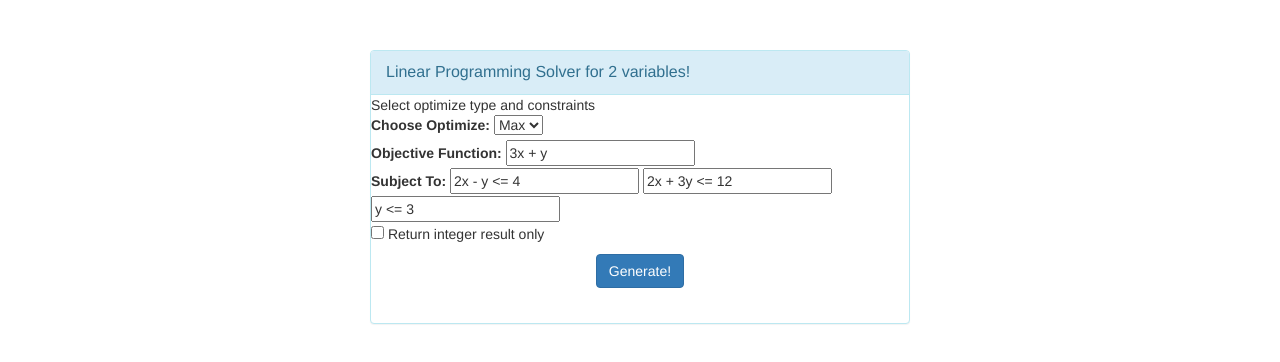
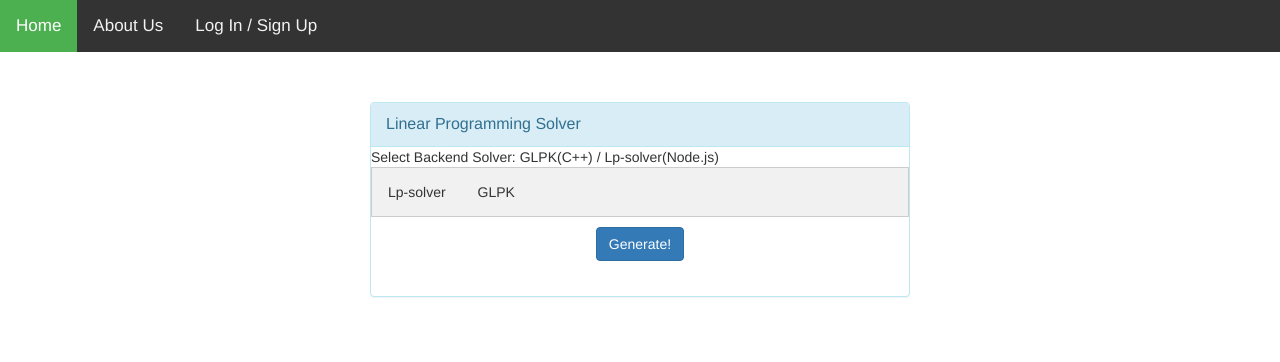
Before and after one commit to maddoxyuan1202/LinearProgram_Solver, a website: page frontend/public/index.html in a window 1280 px wide. Drawn offline with nearby package versions, Linux system fonts and the light colour scheme.

Commit message:
update html

```diff
--- a/frontend/public/index.html
+++ b/frontend/public/index.html
@@ -16,9 +16,14 @@
 
     <!-- Loading axios library necessary for making HTTP GET requests -->
     <script src="https://unpkg.com/axios/dist/axios.min.js"></script>
-    <title>Random Generator</title>
+    <title>Linear Programming Solver</title>
   </head>
   <body>
+    <div class="topnav">
+      <a class="active" href="#home">Home</a>
+      <a href="#about">About Us</a>
+      <a href="#login">Log In / Sign Up</a>
+    </div>
     <div class="container">
       <div
         id="loginbox"
@@ -28,27 +33,16 @@
         <div class="panel panel-info">
           <div class="panel-heading">
             <div class="panel-title">
-              Linear Programming Solver for 2 variables!
+              Linear Programming Solver
             </div>
           </div>
+          <span>Select Backend Solver: GLPK(C++) / Lp-solver(Node.js) </span>
+          <div class="tab">
+            <button class="tablinks" onclick="openLP(event, 'Lp-solver')">Lp-solver</button>
+            <button class="tablinks" onclick="openLP(event, 'GLPK')">GLPK</button>
+          </div>
+            <div id="Lp-solver" class="tabcontent">
 
-          <div>
-            <div>
-              <span>Select optimize type and constraints</span>
-              <!-- <div>
-                <input
-                  type="number"
-                  name="min_value"
-                  id="min_value"
-                  placeholder="min value"
-                />
-                <input
-                  type="number"
-                  name="max_value"
-                  id="max_value"
-                  placeholder="max value"
-                />
-              </div> -->
               <div>
                 <label for="optimize">Choose Optimize:</label>
                 <select id="optimize">
@@ -56,6 +50,16 @@
                   <option value="min">Min</option>
                 </select>
               </div>
+              <div>
+                <label for="varibales">Variables (split by a sapce)</label>
+                <input
+                  type="text"
+                  name="varibales"
+                  id="varibales"
+                  placeholder="put variables"
+                />
+              </div>
+
               <div>
                 <label for="objective_func">Objective Function:</label>
                 <input
@@ -66,7 +70,7 @@
                 />
               </div>
               <div>
-                <label for="subject_to_1">Subject To: </label>
+                <label for="subject_to_1">Subject To: (if you don't use less constraints, keep it plain) </label><br>
                 <input
                   type="text"
                   name="subject_to_1"
@@ -79,7 +83,7 @@
                   name="subject_to_2"
                   id="subject_to_2"
                   placeholder="constraint 2"
-                />
+                /><br>
 
                 <input
                   type="text"
@@ -87,6 +91,13 @@
                   id="subject_to_3"
                   placeholder="constraint 3"
                 />
+
+                <input
+                  type="text"
+                  name="subject_to_4"
+                  id="subject_to_4"
+                  placeholder="constraint 4"
+                /><br>
               </div>
               <div>
                 <input
@@ -98,6 +109,18 @@
                 <span>Return integer result only</span>
               </div>
             </div>
+
+            <div id="GLPK" class="tabcontent">
+
+              <div>
+                <label for="input_glpk">Mathprog:</label><br>
+                <textarea id="input_glpk" rows="10" cols="60">
+                </textarea>
+
+              </div>
+
+            </div>
+
             <div class="text-center padding-y-sm btn-lg btn-block">
               <input
                 type="submit"
@@ -115,7 +138,6 @@
               <!-- ** show random value here. We modify the text in this span through javascript! ** -->
               <span id="result_by_lp_solver"></span>
             </div>
-          </div>
         </div>
       </div>
     </div>
--- a/frontend/public/script.js
+++ b/frontend/public/script.js
@@ -1,3 +1,29 @@
+function openLP(evt, choose_solver) {
+  // Declare all variables
+  let i, tabcontent, tablinks;
+
+  // Get all elements with class="tabcontent" and hide them
+  tabcontent = document.getElementsByClassName("tabcontent");
+  for (i = 0; i < tabcontent.length; i++) {
+    tabcontent[i].style.display = "none";
+  }
+
+  // Get all elements with class="tablinks" and remove the class "active"
+  tablinks = document.getElementsByClassName("tablinks");
+  for (i = 0; i < tablinks.length; i++) {
+    tablinks[i].className = tablinks[i].className.replace(" active", "");
+  }
+
+  // Show the current tab, and add an "active" class to the button that opened the tab
+  document.getElementById(choose_solver).style.display = "block";
+  evt.currentTarget.className += " active";
+}
+
+let re=new RegExp('a','i'); //忽略大小写
+let re1 = /a/g;
+let str = 'asdf 3da 232 32';
+console.log(str.replace(re1, '0'));
+
 /**
  * Set the initial values of linear programming functions
  */
@@ -6,6 +32,7 @@ function initialize() {
   document.getElementById("subject_to_1").value = "2x - y <= 4";
   document.getElementById("subject_to_2").value = "2x + 3y <= 12";
   document.getElementById("subject_to_3").value = "y <= 3";
+  document.getElementById("varibales").value = "x y";
 
   let loader = document.getElementById("loader");
   loader.style.display = "none";
--- a/frontend/public/style.css
+++ b/frontend/public/style.css
@@ -7,6 +7,71 @@
   animation: spin 2s linear infinite;
 }
 
+/* Add a black background color to the top navigation */
+.topnav {
+  background-color: #333;
+  overflow: hidden;
+}
+
+/* Style the links inside the navigation bar */
+.topnav a {
+  float: left;
+  color: #f2f2f2;
+  text-align: center;
+  padding: 14px 16px;
+  text-decoration: none;
+  font-size: 17px;
+}
+
+/* Change the color of links on hover */
+.topnav a:hover {
+  background-color: #ddd;
+  color: black;
+}
+
+/* Add a color to the active/current link */
+.topnav a.active {
+  background-color: #4CAF50;
+  color: white;
+}
+
+
+/* Style the tab */
+.tab {
+  overflow: hidden;
+  border: 1px solid #ccc;
+  background-color: #f1f1f1;
+}
+
+/* Style the buttons that are used to open the tab content */
+.tab button {
+  background-color: inherit;
+  float: left;
+  border: none;
+  outline: none;
+  cursor: pointer;
+  padding: 14px 16px;
+  transition: 0.3s;
+}
+
+/* Change background color of buttons on hover */
+.tab button:hover {
+  background-color: #ddd;
+}
+
+/* Create an active/current tablink class */
+.tab button.active {
+  background-color: #ccc;
+}
+
+/* Style the tab content */
+.tabcontent {
+  display: none;
+  padding: 6px 12px;
+  border: 1px solid #ccc;
+  border-top: none;
+}
+
 @keyframes spin {
   0% { transform: rotate(0deg); }
   100% { transform: rotate(360deg); }
```
